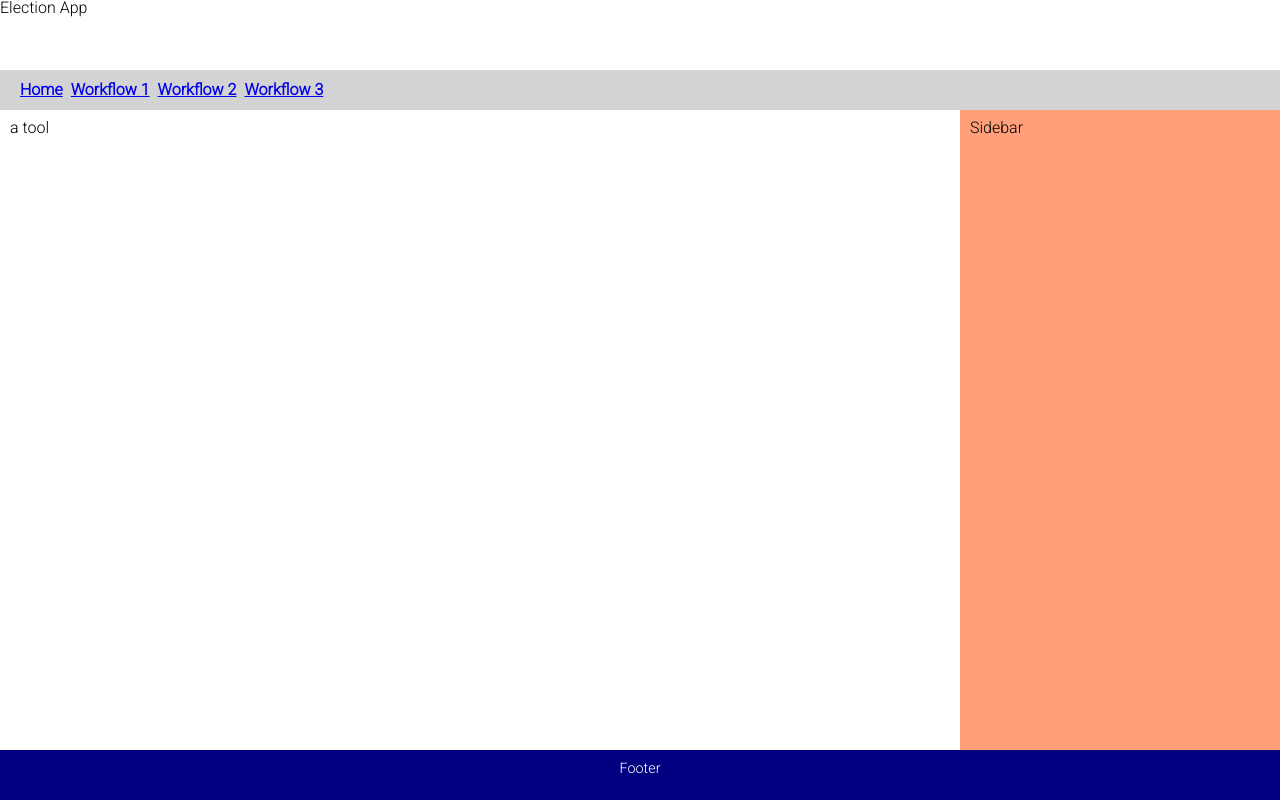
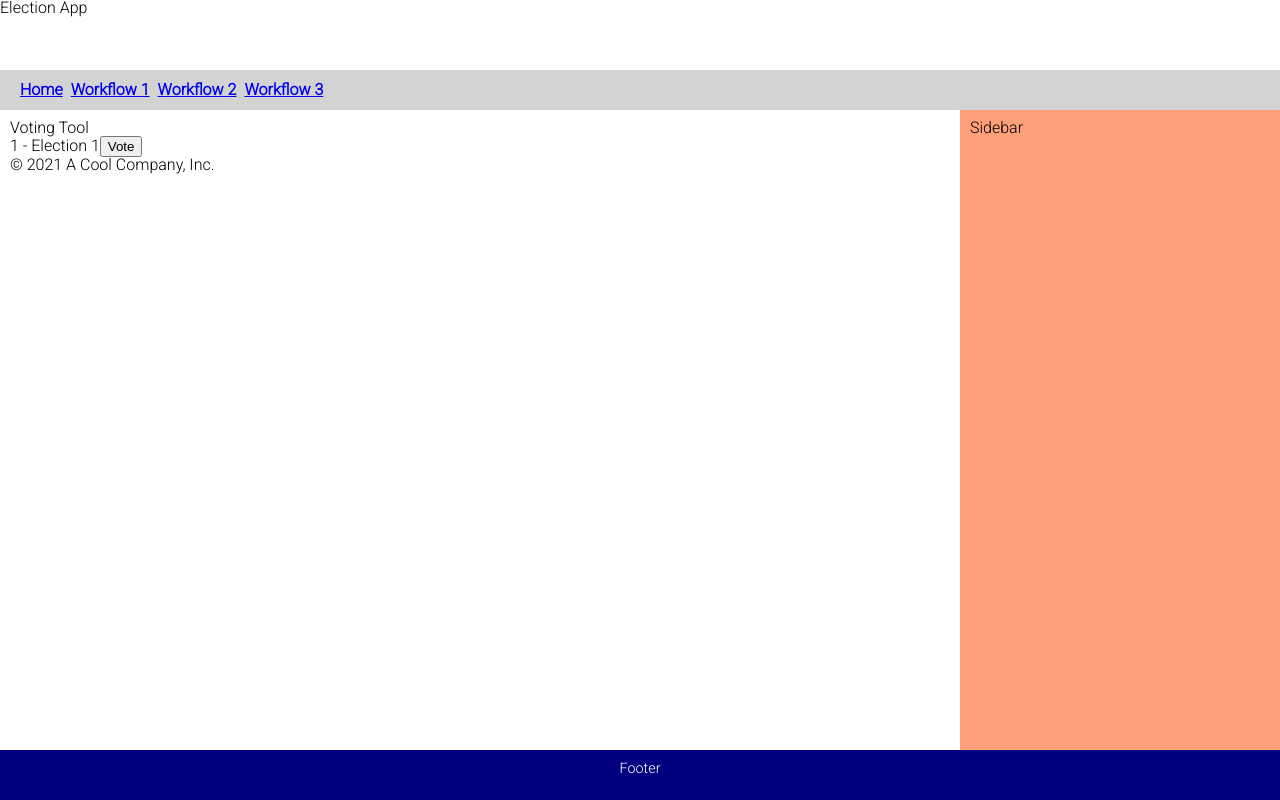
Before and after one commit to someOne404/election-app, a React (Create React App) app in the folder election/: page /workflow2 in a window 1280 px wide. Built offline with nearby package versions, Linux system fonts and the light colour scheme; data requests are answered from the project's data file.

Commit message:
integration for multiple reducers start workfow 2

```diff
--- a/election/src/App.js
+++ b/election/src/App.js
@@ -7,6 +7,7 @@ import { voterToolStore } from "./stores/voterToolStore";
 
 import { HelloWorldTool } from "./components/HelloWorldTool";
 import { VoterTool } from "./components/VoterTool";
+import { VotingTool } from "./components/VotingTool";
 
 
 export function App() {
@@ -27,12 +28,14 @@ export function App() {
         <Switch>
           <Route path="/" exact><h2>Home</h2></Route>
           <Route path="/workflow1">
-            <Provider store={voterToolStore}>
-              <VoterTool />
-            </Provider>
+          <Provider store={voterToolStore}>
+            <VoterTool />
+          </Provider>
           </Route>
           <Route path="/workflow2">
-            <HelloWorldTool />
+          <Provider store={voterToolStore}>
+            <VotingTool />
+            </Provider>
           </Route>
           <Route path="/workflow3">
             <HelloWorldTool />
--- /dev/null
+++ b/election/src/actions/votingToolActions.js
@@ -0,0 +1,19 @@
+export const REFRESH_ELECTIONS_REQUEST_ACTION = 'REFRESH_ELECTIONS_REQUEST';
+export const REFRESH_ELECTIONS_DONE_ACTION = 'REFRESH_ELECTIONS_DONE';
+export const START_VOTING_ACTION = 'START_VOTING';
+
+
+export const createRefreshElectionsRequestAction = () => ({ type: REFRESH_ELECTIONS_REQUEST_ACTION });
+export const createRefreshElectionsDoneAction = ( elections ) => ({ type: REFRESH_ELECTIONS_DONE_ACTION, elections });
+export const startVotingAction = ( electionId ) => ({ type: START_VOTING_ACTION, electionId });
+
+
+export const refreshElections = () => {
+  return dispatch => {
+    dispatch(createRefreshElectionsRequestAction());
+
+    return fetch('http://localhost:3060/elections')
+        .then(res => res.json())
+        .then(elections => dispatch(createRefreshElectionsDoneAction(elections)));
+  };
+};
--- /dev/null
+++ b/election/src/components/BallotPage.js
@@ -0,0 +1,12 @@
+export const BallotPage = ({elections}) => {
+    return (
+        <>
+        <ul>{elections.map(({ id, name }) =>
+        <li key={id}>
+          {id} - {name}
+          <button type="button" onClick={() => {} }>Vote</button>
+        </li>)}
+      </ul>
+      </>
+    );
+}
--- /dev/null
+++ b/election/src/components/VerifyVoterPage.js
@@ -0,0 +1,7 @@
+export const VerifyVoterPage = () => {
+    return (
+        <>
+
+        </>
+    );
+}
--- /dev/null
+++ b/election/src/components/VotingPage.js
@@ -0,0 +1,11 @@
+import { VerifyVoterPage } from "./VerifyVoterPage";
+import { BallotPage } from "./BallotPage";
+
+export const VotingPage = ({elections}) => {
+    return (
+        <>
+            <BallotPage elections={elections}/>
+            <VerifyVoterPage />
+        </>
+    );
+}
--- /dev/null
+++ b/election/src/components/VotingTool.js
@@ -0,0 +1,22 @@
+import { ToolHeader } from "./ToolHeader";
+import { ToolFooter } from "./ToolFooter";
+
+import { VotingToolContainer } from "../containers/VotingToolContainer";
+
+
+export const VotingTool = () => {
+    return (
+        <>
+            <ToolHeader headerText="Voting Tool" />
+            <VotingToolContainer />
+            <ToolFooter companyName="A Cool Company, Inc." />
+        </>
+
+    );
+};
+
+VotingTool.defaultProps = {
+};
+
+VotingTool.propTypes = {
+};
--- /dev/null
+++ b/election/src/containers/VotingToolContainer.js
@@ -0,0 +1,21 @@
+import { useMemo, useEffect } from "react";
+import { useSelector, useDispatch } from "react-redux";
+import { VotingPage } from "../components/VotingPage";
+import { bindActionCreators } from "redux";
+import { refreshElections, startVotingAction } from "../actions/votingToolActions";
+
+export const VotingToolContainer = () => {
+    const elections = useSelector(s => s.elections);
+
+    const dispatch = useDispatch();
+
+    const actions = useMemo(() => bindActionCreators({
+        startVoting: startVotingAction,
+    }, dispatch), [dispatch]);
+
+    useEffect(() => dispatch(refreshElections()), [dispatch]);
+
+    return (
+        <VotingPage elections={elections}/>
+    );
+};
--- /dev/null
+++ b/election/src/reducers/votingToolReducer.js
@@ -0,0 +1,17 @@
+import { combineReducers } from "redux";
+import { REFRESH_ELECTIONS_DONE_ACTION } from "../actions/votingToolActions";
+
+export const electionsReducer  = (elections = [], action) => {
+
+    switch (action.type) {
+      case REFRESH_ELECTIONS_DONE_ACTION:
+        console.log("refreshing");
+        return action.elections;
+      default:
+        return elections;
+    }
+};
+
+export const votingToolReducer = combineReducers({
+    elections: electionsReducer,
+});
--- a/election/src/stores/voterToolStore.js
+++ b/election/src/stores/voterToolStore.js
@@ -1,8 +1,11 @@
-import { createStore, applyMiddleware } from 'redux';
+import { createStore, applyMiddleware, combineReducers } from 'redux';
 import thunk from 'redux-thunk';
 import { composeWithDevTools } from 'redux-devtools-extension';
 
-import { voterToolReducer } from '../reducers/voterToolReducers.js';
+import {  votersReducer, votersSortReducer, showFormReducer,
+          editVoterIdReducer,
+        errorMessageReducer, } from '../reducers/voterToolReducers';
+import { electionsReducer } from "../reducers/votingToolReducer";
 
 let composeEnhancers = composeWithDevTools({
   name: 'Voter Tool'
@@ -15,6 +18,14 @@ if (process.env.NODE_ENV !== "production") {
 }
 
 export const voterToolStore = createStore(
-  voterToolReducer,
+  combineReducers({
+    voters: votersReducer,
+    votersSort: votersSortReducer,
+    showForm: showFormReducer,
+    editVoterId: editVoterIdReducer,
+    errorMessage: errorMessageReducer,
+
+    elections: electionsReducer,
+  }),
   middleware,
 );
```
Also changed, not shown: election/src/reducers/voterToolReducers.js (+5 -6 lines), 1 other file (tests, documents, lock files or other folders).
